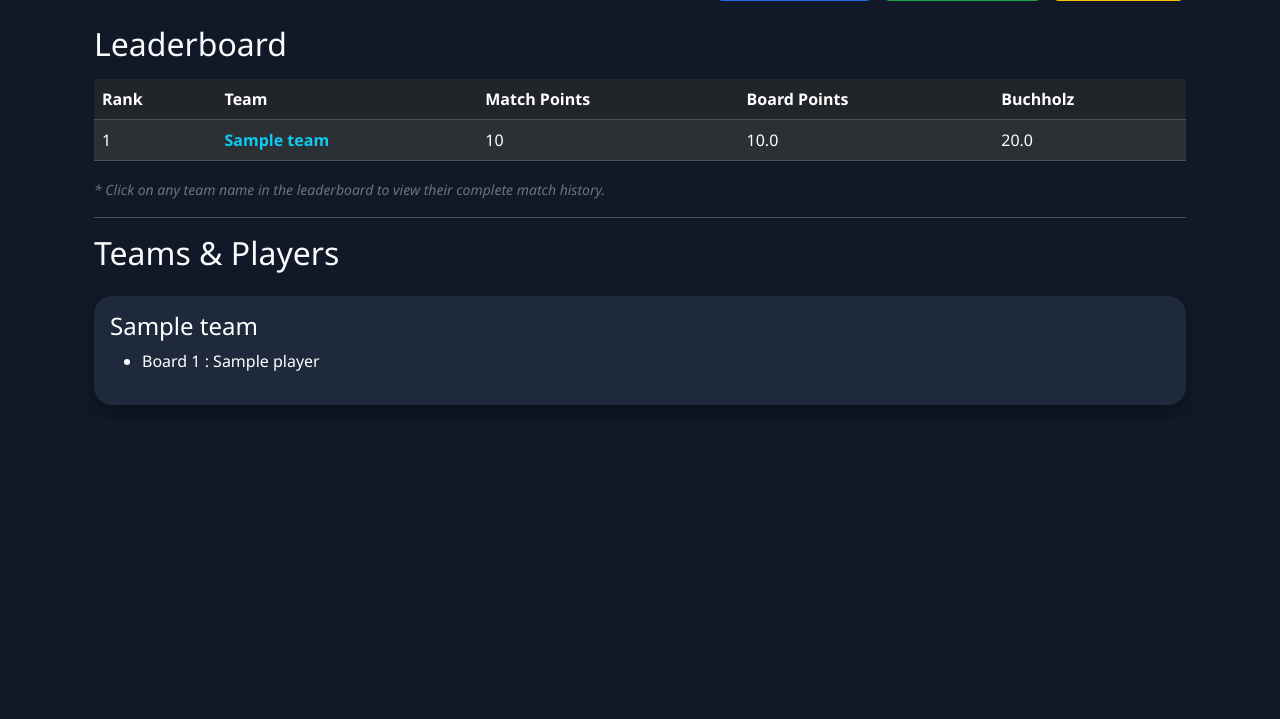
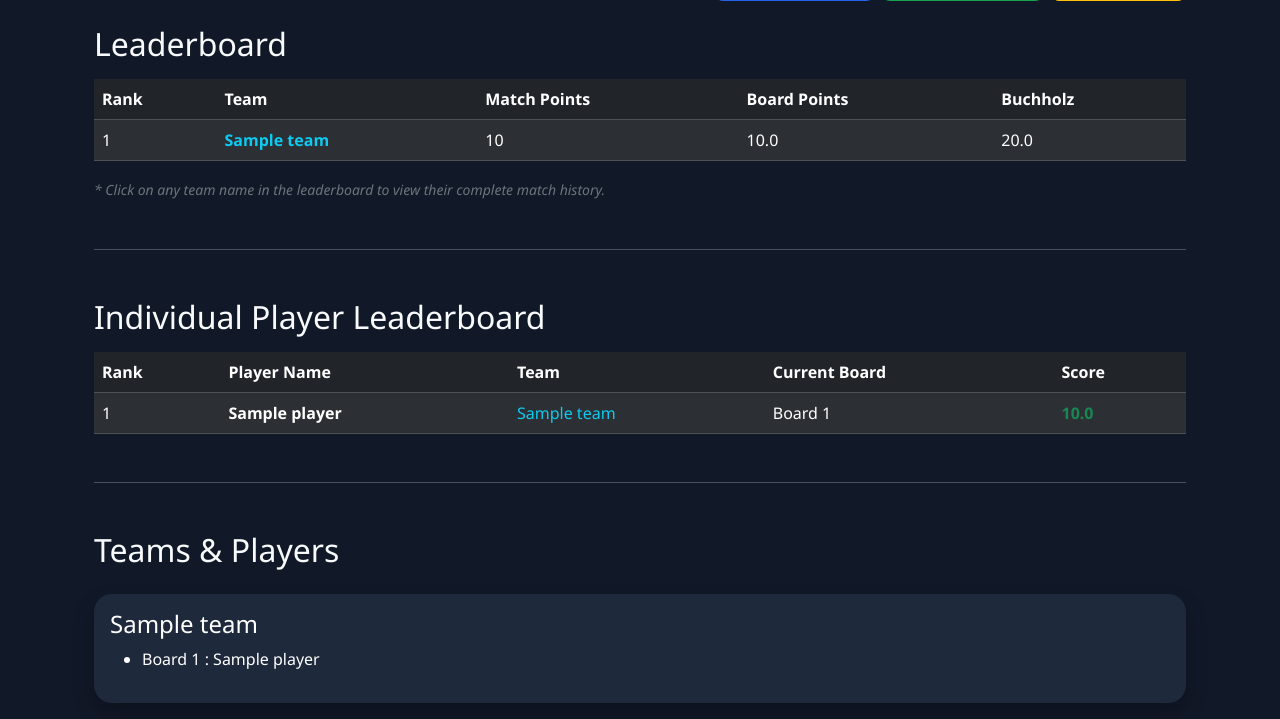
Before and after one commit to prathammittal04/chesstournament, a Flask app: page /dashboard/1 in a window 1280 px wide. Shown: the part 530-1249 px from the top of the page. Before the commit the page ends 935 px from the top, so only its background shows below. Run offline with Flask 3, Linux system fonts and the light colour scheme; tables that the repository leaves empty hold one stand-in row (values such as "Sample post").

Commit message:
Add individual player leaderboard and score tracking
- Implemented player score tracking in the Player model.
- Added functionality to auto-adjust player board numbers based on scores.
- Updated dashboard and viewer leaderboard templates to display individual player rankings and scores.

```diff
--- a/models/player.py
+++ b/models/player.py
@@ -14,3 +14,4 @@ class Player(db.Model):
     name = db.Column(db.String(100), nullable=False)
 
     board_number = db.Column(db.Integer)
+    score = db.Column(db.Float, default=0.0)
--- a/routes/home.py
+++ b/routes/home.py
@@ -1,4 +1,5 @@
 from flask import Blueprint, render_template, request, redirect, url_for, session, flash
+from models.player import Player
 from models.tournament import Tournament
 from models.team import Team
 from models.user import User
@@ -59,5 +60,5 @@ def viewer_leaderboard(tournament_id):
         Team.board_points.desc(),
         Team.seed.asc()
     ).all()
-
-    return render_template("viewer_leaderboard.html", tournament=tournament, teams=teams)
+    top_players = Player.query.join(Team).filter(Team.tournament_id == tournament_id).order_by(Player.score.desc()).all()
+    return render_template("viewer_leaderboard.html", tournament=tournament, teams=teams, top_players=top_players)
--- a/routes/tournament.py
+++ b/routes/tournament.py
@@ -15,6 +15,16 @@ tournament = Blueprint("tournament", __name__)
 
 def ordered_players(team):
     return sorted(team.players, key=lambda player: player.board_number or 0)
+
+
+def auto_adjust_boards(tournament_id):
+    teams = Team.query.filter_by(tournament_id=tournament_id).all()
+    for team in teams:
+        # Sort by highest score first. Tie-breaker is the current board number.
+        sorted_players = sorted(team.players, key=lambda p: (-p.score, p.board_number))
+        for index, player in enumerate(sorted_players, start=1):
+            player.board_number = index
+    db.session.commit()
 
 
 def match_points_from_scores(team1_score, team2_score):
@@ -230,12 +240,14 @@ def dashboard(tournament_id):
     db.session.commit()
     teams = leaderboard_query(tournament_id).all()
     active_round = get_active_round(tournament_data)
+    top_players = Player.query.join(Team).filter(Team.tournament_id == tournament_id).order_by(Player.score.desc()).all()
 
     return render_template(
         "dashboard.html",
         tournament=tournament_data,
         teams=teams,
         active_round=active_round,
+        top_players=top_players,
     )
 
 
@@ -282,6 +294,8 @@ def start_round(tournament_id):
     if next_round_number == 1:
         teams = Team.query.filter_by(tournament_id=tournament_id).order_by(Team.seed).all()
     else:
+        if next_round_number > 2:
+            auto_adjust_boards(tournament_id)
         recalculate_buchholz(tournament_id)
         teams = leaderboard_query(tournament_id).all()
 
@@ -356,6 +370,11 @@ def enter_result(match_id):
             match.team2.board_points -= match.team2_score
             match.team1.match_points -= old_mp1
             match.team2.match_points -= old_mp2
+            for br in match.board_results:
+                p1_ref = next((p for p in match.team1.players if p.name == br.player1_name), None)
+                p2_ref = next((p for p in match.team2.players if p.name == br.player2_name), None)
+                if p1_ref: p1_ref.score -= br.player1_score
+                if p2_ref: p2_ref.score -= br.player2_score
 
         BoardResult.query.filter_by(match_id=match.id).delete()
         board_scores = []
@@ -363,6 +382,9 @@ def enter_result(match_id):
         for i, (p1, p2) in enumerate(zip(team1_players, team2_players)):
             score = float(request.form[f"board{i}"])
             board_scores.append(score)
+            p1.score += score
+            p2.score += (1 - score)
+
             db.session.add(
                 BoardResult(
                     match_id=match.id,
--- a/templates/dashboard.html
+++ b/templates/dashboard.html
@@ -106,7 +106,34 @@
         <small>* Click on any team name in the leaderboard to view their complete match history.</small>
     </p>
 
-    <hr>
+    <hr class="my-5">
+
+    <!-- INDIVIDUAL PLAYER LEADERBOARD ADDED HERE -->
+    <h2 class="mb-3">Individual Player Leaderboard</h2>
+    <table class="table table-dark table-striped">
+        <thead>
+        <tr>
+            <th>Rank</th>
+            <th>Player Name</th>
+            <th>Team</th>
+            <th>Current Board</th>
+            <th>Score</th>
+        </tr>
+        </thead>
+        <tbody>
+        {% for player in top_players %}
+        <tr>
+            <td>{{ loop.index }}</td>
+            <td class="fw-bold">{{ player.name }}</td>
+            <td class="text-info">{{ player.team.name }}</td>
+            <td>Board {{ player.board_number }}</td>
+            <td class="text-success fw-bold">{{ '%.1f'|format(player.score) }}</td>
+        </tr>
+        {% endfor %}
+        </tbody>
+    </table>
+
+    <hr class="my-5">
 
     <h2 class="mb-4">Teams & Players</h2>
 
```
Also changed, not shown: templates/viewer_leaderboard.html (+28 -0 lines).
